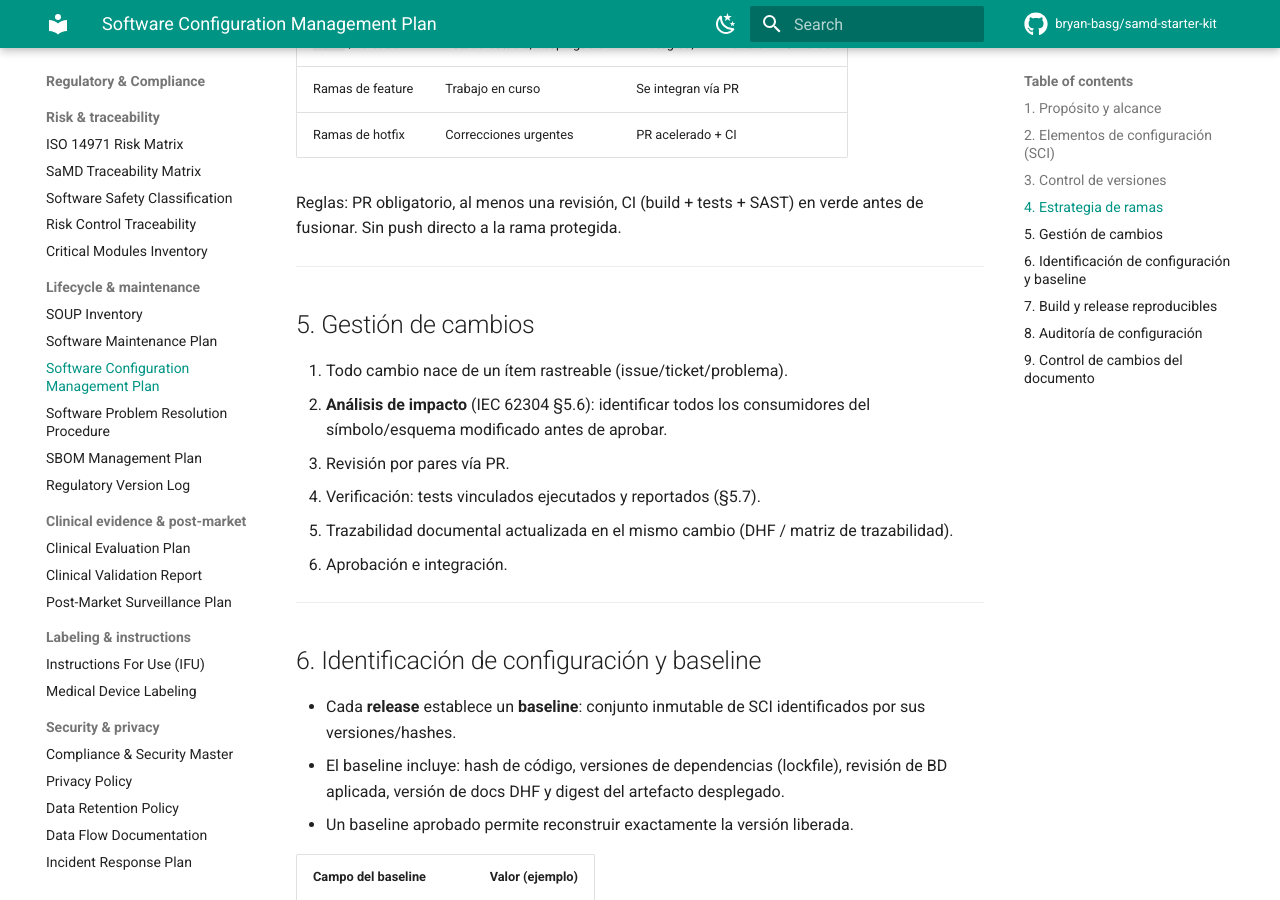
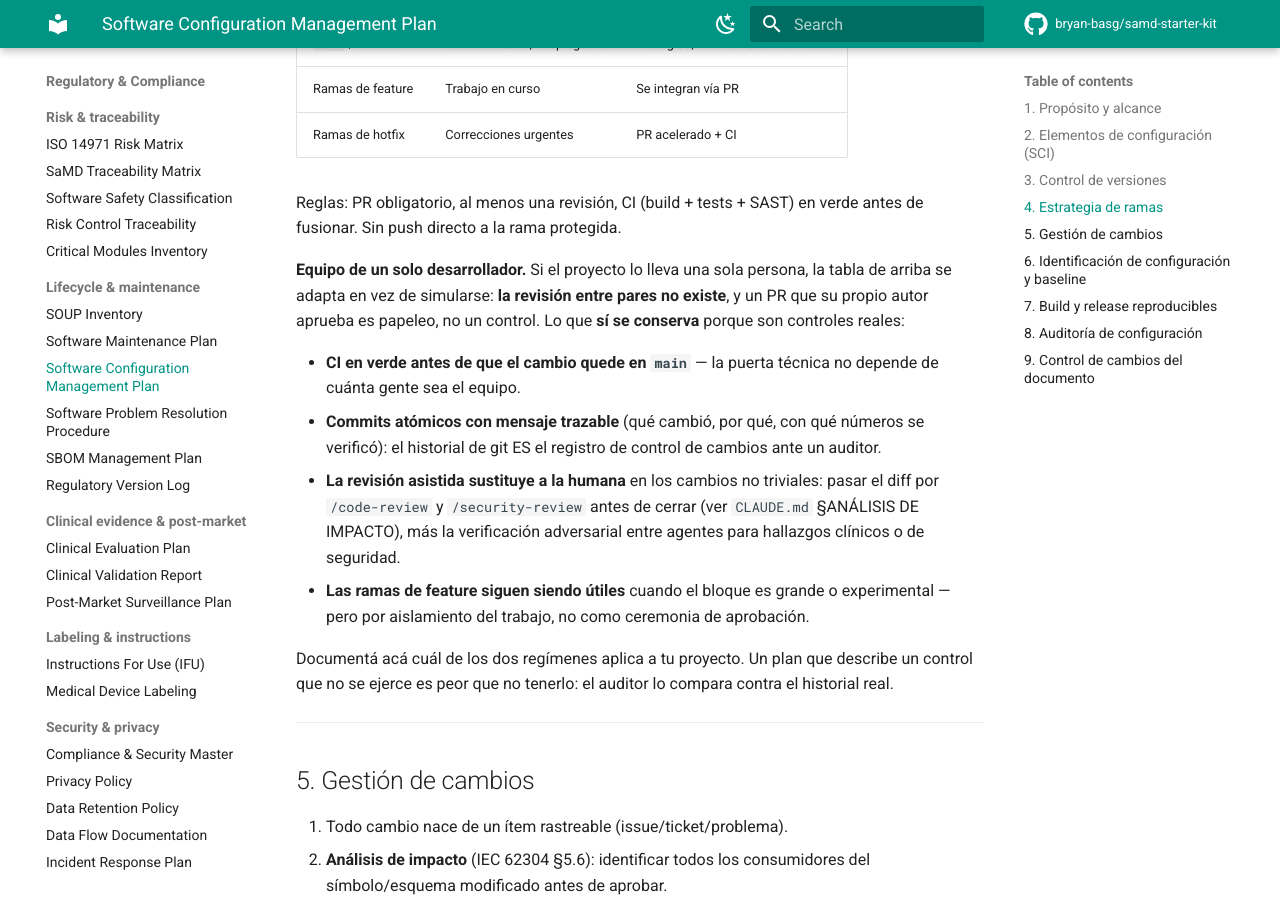
Before and after one commit to bryan-basg/samd-starter-kit, an MkDocs documentation site: the page built from docs/07_regulatory_and_compliance/SOFTWARE_CONFIGURATION_MANAGEMENT_PLAN.md, in a window 1280 px wide and 900 px high, scrolled down 1690 px. Built offline with MkDocs 1.6.1 and Material for MkDocs 9.7.7, drawn with Linux system fonts in a browser that asks for light colours; comment, search, counter and statistics services are not loaded.

Commit message:
docs(scm): el plan describia un control que un dev solo no ejerce
La estrategia de ramas exigia "PR + al menos una revision" sin matices.
Con un solo desarrollador esa revision no existe, y un PR que su autor
se aprueba a si mismo es papeleo, no un control. Un plan que describe
un control que no se ejerce es peor que no tenerlo: el auditor lo
compara contra el historial real de git y encuentra el hueco.

Se documenta el regimen de equipo unipersonal, conservando lo que si
son controles reales (CI en verde antes de main, commits atomicos con
numeros de verificacion como registro de cambios, revision asistida por
/code-review + verificacion adversarial en lugar de la humana) y
degradando las ramas de feature a herramienta de aislamiento, no a
ceremonia de aprobacion. El proyecto derivado documenta cual de los dos
regimenes aplica.

Misma leccion que el ajuste del umbral de mutation: el rigor se pone
donde compra seguridad real, no de forma pareja para quedar bien.

Co-Authored-By: Claude Opus 5 (1M context) <noreply@anthropic.com>
Claude-Session: https://claude.ai/code/session_019rob82kDCfYGiVsF2gXgah

```diff
--- a/docs/07_regulatory_and_compliance/SOFTWARE_CONFIGURATION_MANAGEMENT_PLAN.md
+++ b/docs/07_regulatory_and_compliance/SOFTWARE_CONFIGURATION_MANAGEMENT_PLAN.md
@@ -45,6 +45,15 @@ Definir cómo se identifican, controlan y versionan los elementos de configuraci
 | Ramas de hotfix | Correcciones urgentes | PR acelerado + CI |
 
 Reglas: PR obligatorio, al menos una revisión, CI (build + tests + SAST) en verde antes de fusionar. Sin push directo a la rama protegida.
+
+**Equipo de un solo desarrollador.** Si el proyecto lo lleva una sola persona, la tabla de arriba se adapta en vez de simularse: **la revisión entre pares no existe**, y un PR que su propio autor aprueba es papeleo, no un control. Lo que **sí se conserva** porque son controles reales:
+
+- **CI en verde antes de que el cambio quede en `main`** — la puerta técnica no depende de cuánta gente sea el equipo.
+- **Commits atómicos con mensaje trazable** (qué cambió, por qué, con qué números se verificó): el historial de git ES el registro de control de cambios ante un auditor.
+- **La revisión asistida sustituye a la humana** en los cambios no triviales: pasar el diff por `/code-review` y `/security-review` antes de cerrar (ver `CLAUDE.md` §ANÁLISIS DE IMPACTO), más la verificación adversarial entre agentes para hallazgos clínicos o de seguridad.
+- **Las ramas de feature siguen siendo útiles** cuando el bloque es grande o experimental — pero por aislamiento del trabajo, no como ceremonia de aprobación.
+
+Documentá acá cuál de los dos regímenes aplica a tu proyecto. Un plan que describe un control que no se ejerce es peor que no tenerlo: el auditor lo compara contra el historial real.
 
 ---
 
```
